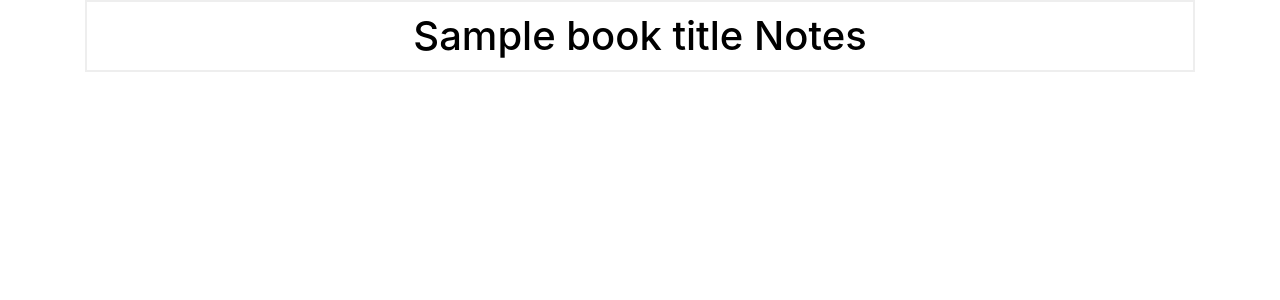
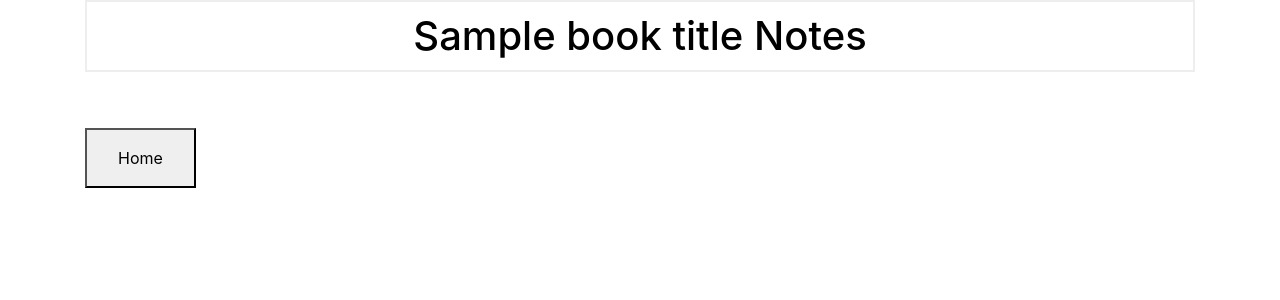
Before and after one commit to Best-code/Readwise-Clone, a Flask app: template templates/all.html in a window 1280 px wide. Shown: the top 300 px of the page. Run offline with Flask 3, Linux system fonts and the light colour scheme; the template is opened without the code that fills it: most values are stand-ins (such as "Sample title", 1, 10 or a date in 2020); some libraries are stand-ins or nearby versions.

Commit message:
Added home button

```diff
--- a/templates/all.html
+++ b/templates/all.html
@@ -28,6 +28,11 @@
                 </a>
             </div>
         </div>
+        <a href="{{url_for('home_page')}}">
+            <button href="" class="back-button">
+                Home
+            </button>
+        </a>
     </div>
 
     {% endblock %}
```
Also changed, not shown: templates/single.html (line endings or trailing spaces).
